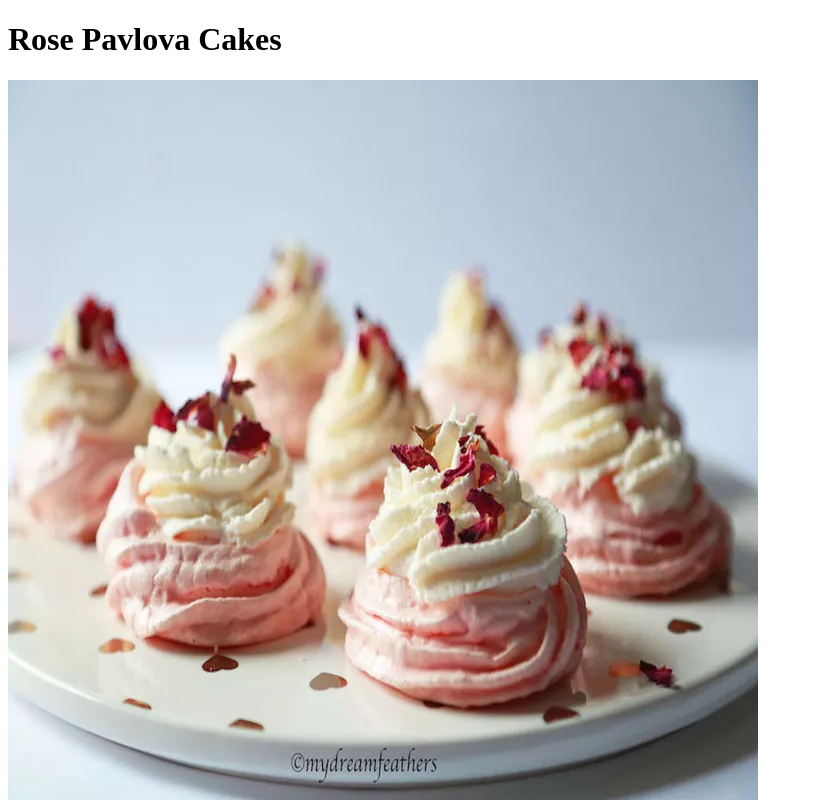
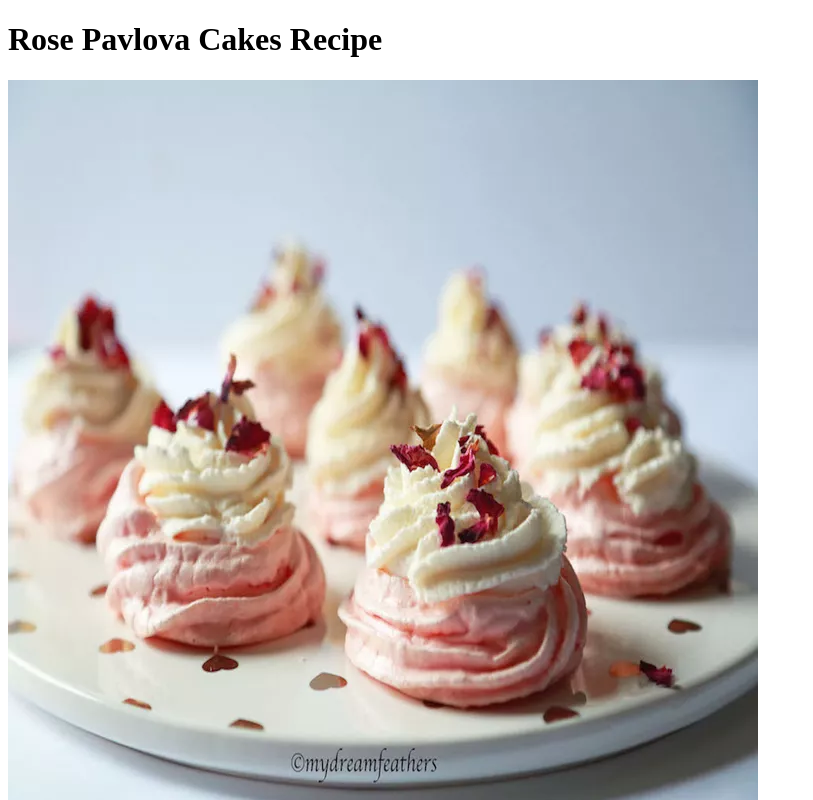
Before and after one commit to fundthementally/final-odin-recipes, a plain HTML site: page recipes/rosepavlova.html in a window 1280 px wide. Shown: the top 800 px of the page, without its empty margins (0-813 px from the left). Drawn offline with Linux system fonts and the light colour scheme.

Commit message:
Add Recipe to rosepavlova title

```diff
--- a/recipes/rosepavlova.html
+++ b/recipes/rosepavlova.html
@@ -7,7 +7,7 @@
     <title>Rose Pavlova Cakes</title>
 </head>
 <body>
-    <h1>Rose Pavlova Cakes</h1>
+    <h1>Rose Pavlova Cakes Recipe</h1>
     <img src="../rosepavlova.jpeg">
     <h2>Description</h2>
     <p>These rose-flavored pavlova mini cakes are great for any celebration or holiday. </p>
```
